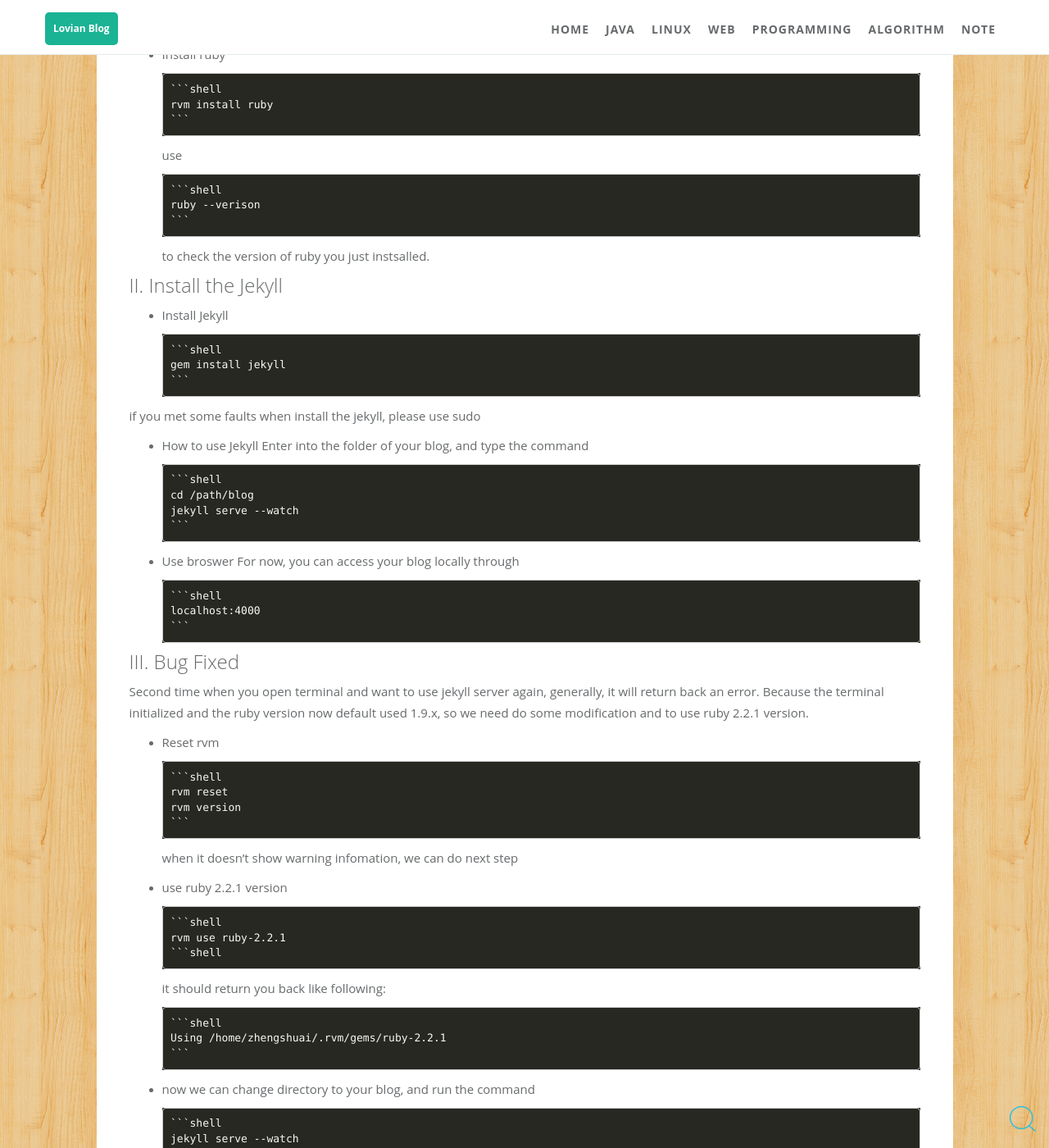
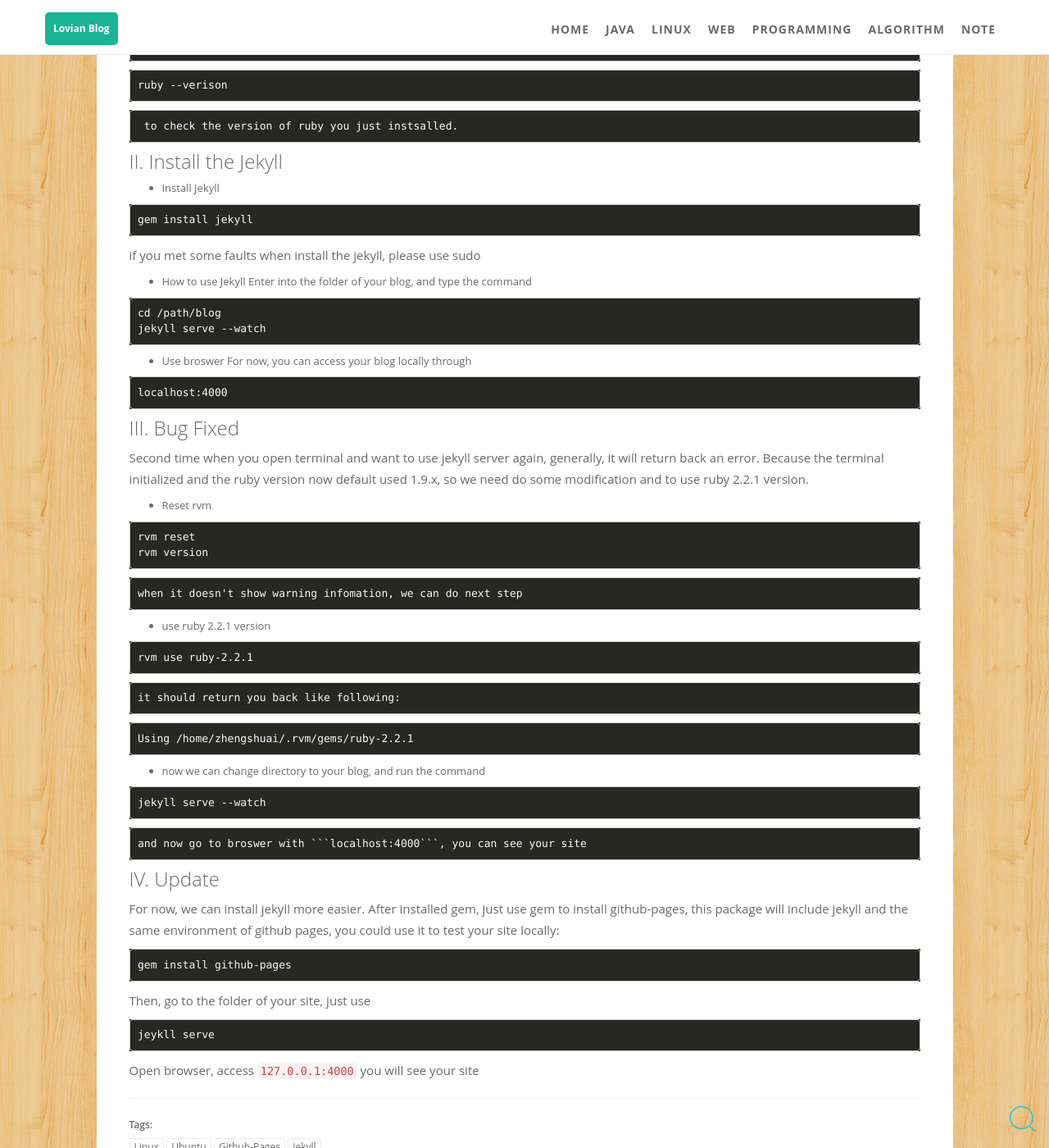
Before and after one commit to ZhengshuaiPENG/zhengshuaipeng.github.io, a Jekyll site: the page built from _posts/2015/2015-11-06-Jekyll-On-Ubuntu.markdown, in a window 1280 px wide and 1400 px high, scrolled down 1227 px. Shown: the whole window at 82% size. Built offline with Jekyll 4.4.1, drawn with Linux system fonts in a browser that asks for light colours; comment, search, counter and statistics services are not loaded; some of the changed text lies outside the part shown.

Commit message:
modified error

````diff
--- a/_posts/2015/2015-11-06-Jekyll-On-Ubuntu.markdown
+++ b/_posts/2015/2015-11-06-Jekyll-On-Ubuntu.markdown
@@ -17,11 +17,11 @@ This tutorial is to set the environment with jekyll, this is a kind of web serve
 
 *	Install rvm
 
-        ```shell
-		sudo apt-add-repository ppa:rael-gc/rvm
-		sudo apt-get update
-		sudo apt-get install rvm
-		```
+```
+sudo apt-add-repository ppa:rael-gc/rvm
+sudo apt-get update
+sudo apt-get install rvm
+```
 
 *	Modified the Terminal Preference
 
@@ -29,77 +29,79 @@ In order to always load RVM, you need to set GNOME Terminal (or whatever termina
 
 *	relogin
 
-        ```shell
-		source /etc/profile.d/rvm.sh
-        ```
+```
+source /etc/profile.d/rvm.sh
+```
 
 *	Install ruby
 
-        ```shell
-		rvm install ruby
-        ```
+```
+rvm install ruby
+```
 
 	use
 
-		```shell
-		ruby --verison
-        ```
+```
+ruby --verison
+```
 
 	 to check the version of ruby you just instsalled.
 
 ## II. Install the Jekyll
+
 *	Install Jekyll
 
-        ```shell
-		gem install jekyll
-        ```
+```
+gem install jekyll
+```
 
 if you met some faults when install the jekyll, please use sudo
 *	How to use Jekyll
 Enter into the folder of your blog, and type the command
 
-        ```shell
-		cd /path/blog
-		jekyll serve --watch
-        ```
+```
+cd /path/blog
+jekyll serve --watch
+```
 
 *	Use broswer
 For now, you can access your blog locally through
 
-        ```shell
-		localhost:4000
-        ```
+```
+localhost:4000
+```
 
 ## III. Bug Fixed
+
 Second time when you open terminal and want to use jekyll server again, generally, it will return back an error. Because the terminal initialized and the ruby version now  default used 1.9.x, so we need do some modification and to use ruby 2.2.1 version.
 
 *	Reset rvm
 
-        ```shell
-		rvm reset
-		rvm version
-        ```
+```
+rvm reset
+rvm version
+```
 
 	when it doesn't show warning infomation, we can do next step
 
 *	use ruby 2.2.1 version
 
-        ```shell
-		rvm use ruby-2.2.1
-        ```shell
+```
+rvm use ruby-2.2.1
+```
 
 	it should return you back like following:
 
-        ```shell
-		Using /home/zhengshuai/.rvm/gems/ruby-2.2.1
-        ```
+```
+Using /home/zhengshuai/.rvm/gems/ruby-2.2.1
+```
 
 
 *	now we can change directory to your blog, and run the command
 
-        ```shell
-		jekyll serve --watch
-        ```
+```
+jekyll serve --watch
+```
 
 	and now go to broswer with ```localhost:4000```, you can see your site
 
@@ -107,13 +109,14 @@ Second time when you open terminal and want to use jekyll server again, generall
 
 For now, we can install jekyll more easier. After installed gem, just use gem to install github-pages, this package will include jekyll and the same environment of github pages, you could use it to test your site locally:
 
-```shell
+```
 gem install github-pages
 ```
 
 Then, go to the folder of your site, just use
 
-```shell
+```
 jeykll serve
 ```
+
 Open browser, access ```127.0.0.1:4000``` you will see your site
````
Also changed, not shown: _posts/2016/07/2016-07-11-java-inheritance-polymorphism.md (+2 -2 lines).
